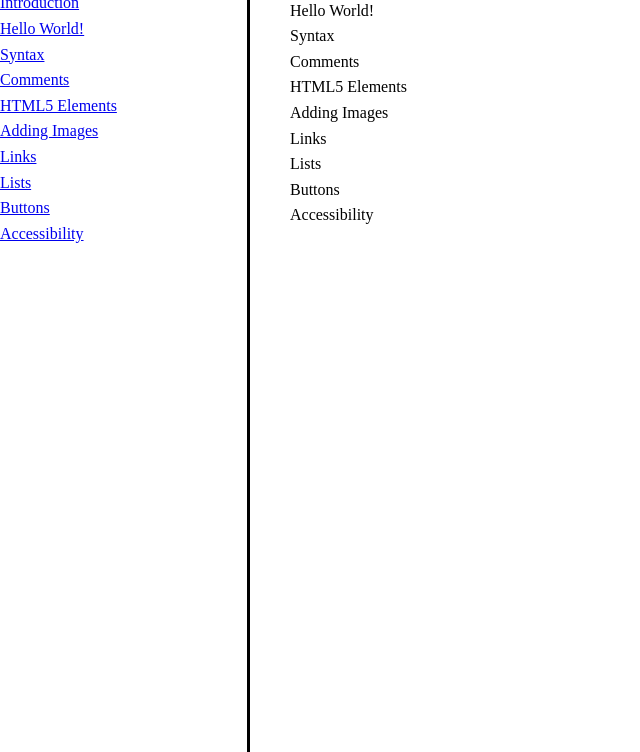
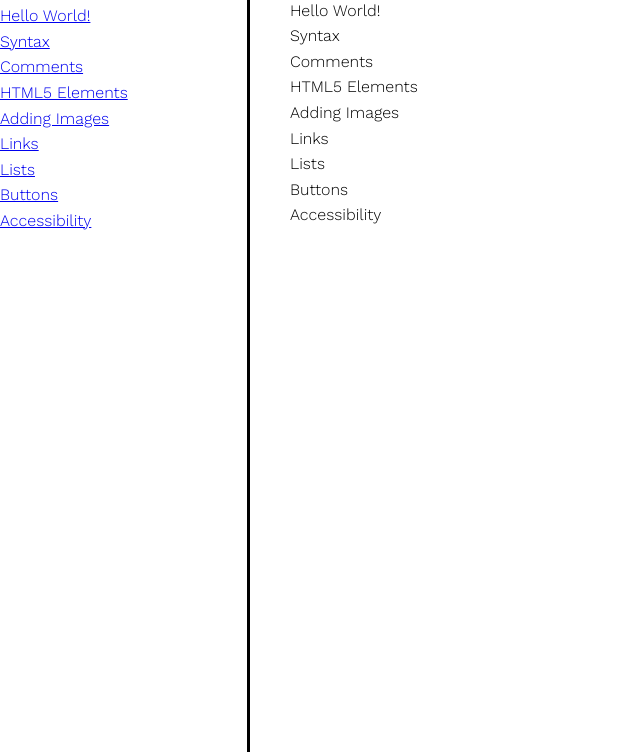
Before and after one commit to natalmi7/technical-documentation-page, a plain HTML site: page index.html in a window 1280 px wide. Shown: the part 48-800 px from the top of the page, without its empty margins (0-640 px from the left). Drawn offline with nearby package versions, Linux system fonts and the light colour scheme.

Commit message:
Imposted google font and eliminated h2 tag from nav section

```diff
--- a/index.html
+++ b/index.html
@@ -8,22 +8,20 @@
   <title>Technical Documentation Page</title>
 </head>
 <body>
-  <nav id="nav-bar">
-    <header id="header">
-      <h2 id="nav-bar-title">HTML Documentation</h2>
-      <ul id="nav-bar-list">
-        <a href="#Introduction"><li class="list-item">Introduction</li></a>
-        <a href="#Hello_World"><li class="list-item">Hello World!</li></a>
-        <a href="#Syntax"><li class="list-item">Syntax</li></a>
-        <a href="#Comments"><li class="list-item">Comments</li></a>
-        <a href="#HTML5_Elements"><li class="list-item">HTML5 Elements</li></a>
-        <a href="#Adding_Images"><li class="list-item">Adding Images</li></a>
-        <a href="#Links"><li class="list-item">Links</li></a>
-        <a href="#Lists"><li class="list-item">Lists</li></a>
-        <a href="#Buttons"><li class="list-item">Buttons</li></a>
-        <a href="#Accessibility"><li class="list-item">Accessibility</li></a>
-      </ul>
-    </header>
+  <nav id="navbar">
+    <header id="header">HTML Documentation</header>
+    <ul id="nav-bar-list">
+        <a class="nav-link" href="#Introduction"><li class="list-item">Introduction</li></a>
+        <a class="nav-link" href="#Hello_World"><li class="list-item">Hello World!</li></a>
+        <a class="nav-link" href="#Syntax"><li class="list-item">Syntax</li></a>
+        <a class="nav-link" href="#Comments"><li class="list-item">Comments</li></a>
+        <a class="nav-link" href="#HTML5_Elements"><li class="list-item">HTML5 Elements</li></a>
+        <a class="nav-link" href="#Adding_Images"><li class="list-item">Adding Images</li></a>
+        <a class="nav-link" href="#Links"><li class="list-item">Links</li></a>
+        <a class="nav-link" href="#Lists"><li class="list-item">Lists</li></a>
+        <a class="nav-link" href="#Buttons"><li class="list-item">Buttons</li></a>
+        <a class="nav-link" href="#Accessibility"><li class="list-item">Accessibility</li></a>
+    </ul>
   </nav>
 
   <main id="main-doc">
--- a/style.css
+++ b/style.css
@@ -1,3 +1,5 @@
+@import url('https://fonts.googleapis.com/css2?family=Work+Sans:wght@100;200;300&display=swap');
+
 * {
   margin: 0;
   padding: 0;
@@ -6,9 +8,11 @@
 
 body {
   line-height: 1.6;
+  font-family: 'Work Sans', sans-serif;
+  font-weight: 300;
 }
 
-#nav-bar {
+#navbar {
   position: fixed;
   top: 0;
   left: 0;
```
